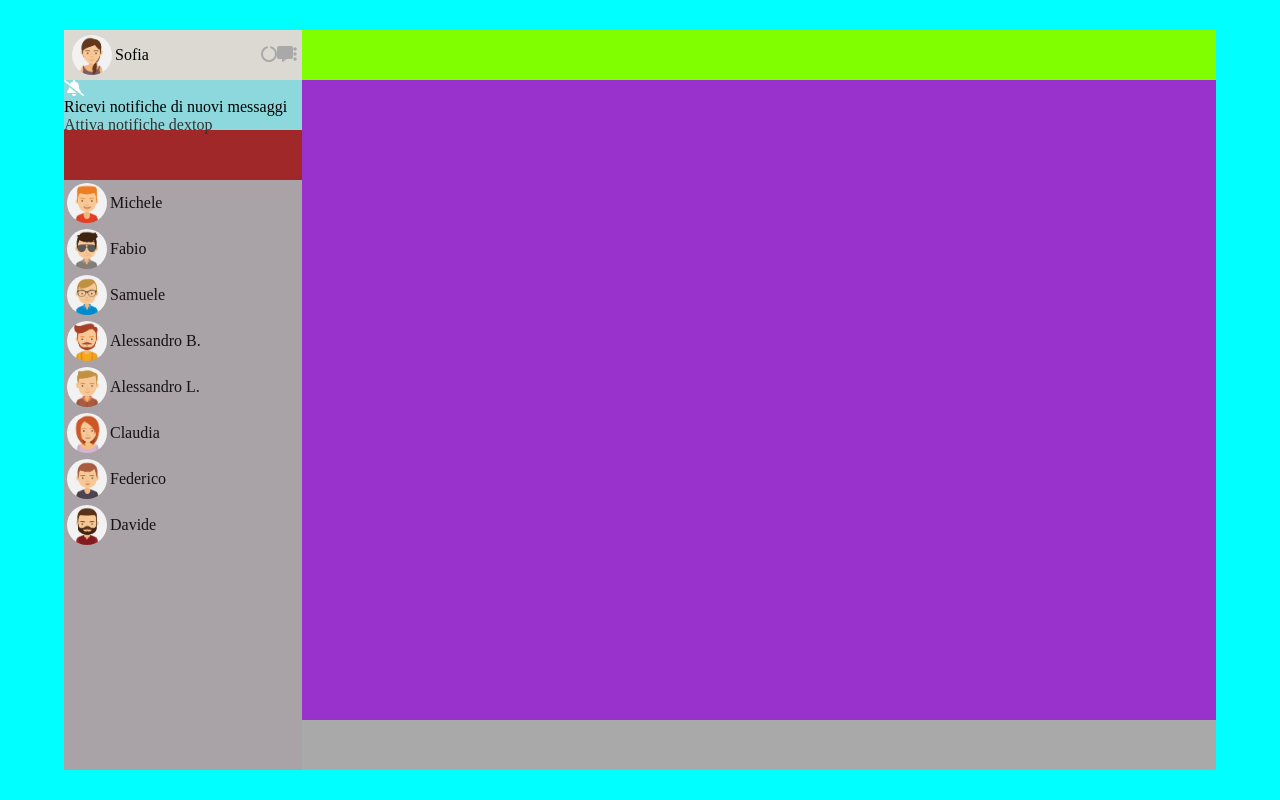
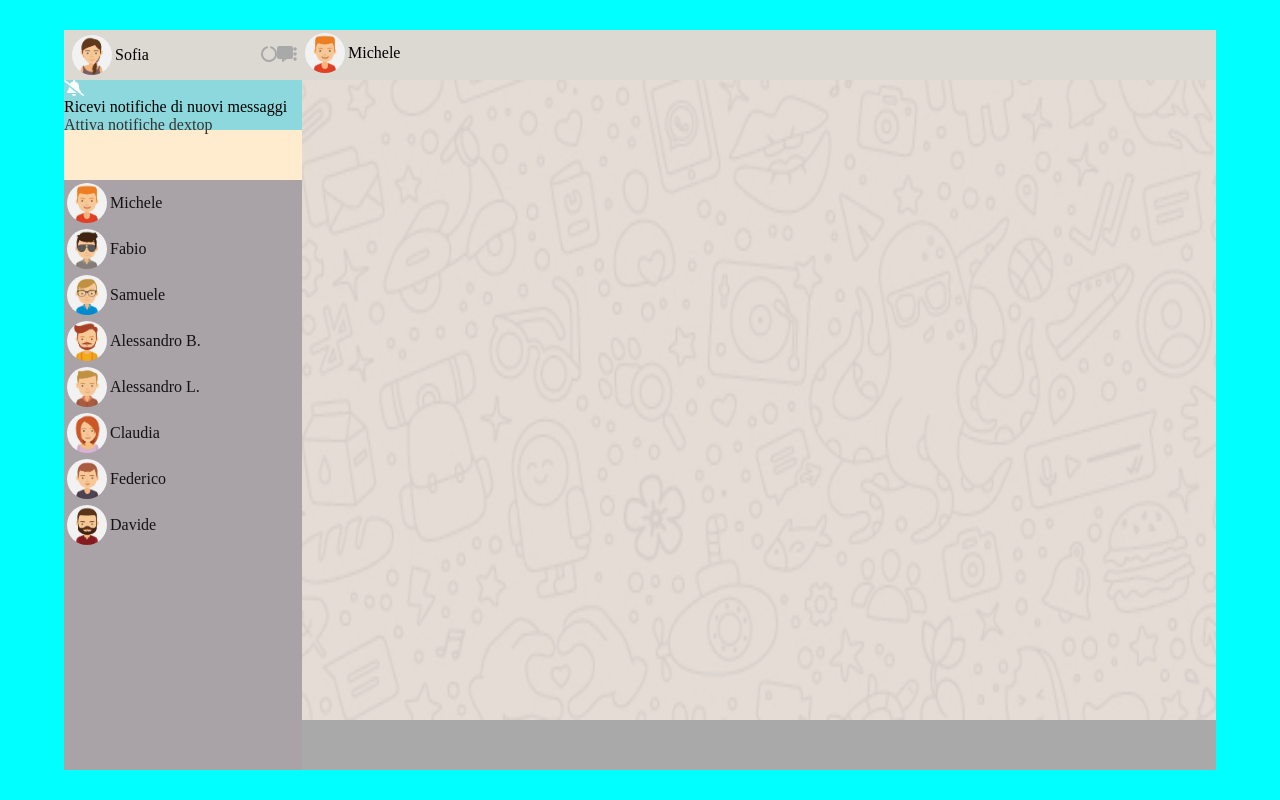
Before and after one commit to DeniPingiori/vue-boolzapp, a plain HTML site: page index.html in a window 1280 px wide. Drawn offline with nearby package versions, Linux system fonts and the light colour scheme.

```diff
--- a/css/style.css
+++ b/css/style.css
@@ -30,7 +30,7 @@ body {
 
 
 .headerdx {
-    background-color: chartreuse;
+    background-color: rgb(219, 217, 210);
     height: 50px;
     width: 100%;
 }
@@ -55,7 +55,6 @@ body {
 .messages {
     height: calc(100vh - 60px - 50px - 50px) ;
     width: 100%;
-    background-color: darkorchid;
     overflow-y: auto;
 }
 
@@ -67,7 +66,7 @@ body {
 .col-1 {
 
     color: black;
-    align-content:end;
+    align-content:center;
 }
 
 .col-2 {
@@ -76,7 +75,7 @@ body {
 }
 .src {
     height: 50px;
-    background-color: rgb(160, 40, 40);
+
     color: #ffff;
 }
 .list {
@@ -102,3 +101,9 @@ body {
     align-items: center ;
 
 }
+
+.sfondo {
+    width: 100%;
+    height: 100%;
+    display: flex;
+}
--- a/index.html
+++ b/index.html
@@ -32,7 +32,7 @@
                     </div>
                 </div>
                 <div class="src">
-
+                    <!--barra di ricerca-->
                 </div>
                 <div class="list">
                    <div v-for="contact in contacts" class="contact" >
@@ -45,12 +45,17 @@
             <div class="col-dx">
                 <div class="headerdx">
 
+                    <div class="col-avatar">
+                        <img class="io" src="./img/avatar_1.jpg">
+                        <p>Michele</p>
+                    </div>
                 </div>
                 <div class="messages">
+                    <img class="sfondo" src="./img/mine.jpg">
 
                 </div>
                 <div class="text">
-
+                    <!--barra di ricerca-->
                 </div>
             </div>
         </div>
```
